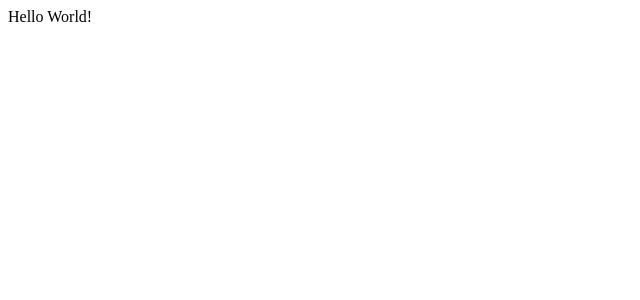
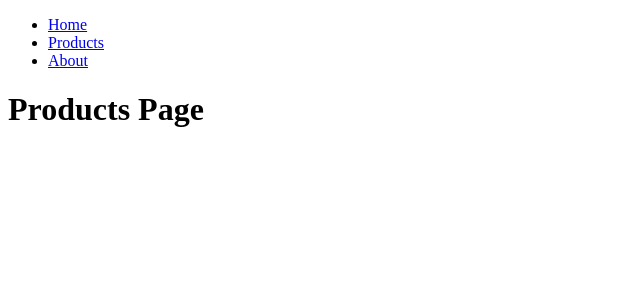
Before and after one commit to chaione/chaitools-react-blueprint, a React app: page /products in a window 1280 px wide. Shown: the top 300 px of the page, without its empty margins (0-640 px from the left). Built offline with nearby package versions, Linux system fonts and the light colour scheme.

Commit message:
Add React Router and basic configurations

```diff
--- a/src/Base.tsx
+++ b/src/Base.tsx
@@ -1,13 +1,33 @@
 import * as React from 'react'
+import {
+  BrowserRouter as Router,
+  Route,
+  Switch,
+  Link
+} from 'react-router-dom'
 
-export interface BaseProps {}
+import Landing from './components/Landing'
+import Products from './components/Products'
+import About from './components/About'
 
-export class Base extends React.Component<any, undefined> {
+export default class Base extends React.Component<any, undefined> {
   render () {
     return (
-      <div className='base-container'>
-        Hello World!
-      </div>
+      <Router>
+        <div className='root-container'>
+          <ul>
+            <li> <Link to='/'> Home </Link> </li>
+            <li> <Link to='/products'> Products </Link> </li>
+            <li> <Link to='/about'> About </Link> </li>
+          </ul>
+
+          <Switch>
+            <Route path='/' exact component={Landing} />
+            <Route path='/products' exact component={Products} />
+            <Route path='/about' exact component={About} />
+          </Switch>
+        </div>
+      </Router>
     )
   }
 }
--- a/src/app.tsx
+++ b/src/app.tsx
@@ -1,7 +1,7 @@
 import * as React from 'react'
 import * as ReactDOM from 'react-dom'
 
-import { Base } from './Base'
+import Base from './Base'
 import { AppContainer } from 'react-hot-loader'
 
 const $rootEl = document.getElementById("root")
@@ -17,5 +17,5 @@ const render = (Component: any) => {
 render(Base)
 
 if (module.hot) {
-  module.hot.accept('./Base', () => { render(require('./Base').Base) })
+  module.hot.accept('./Base', () => { render(require('./Base').default ) })
 }
--- /dev/null
+++ b/src/components/About.tsx
@@ -0,0 +1,9 @@
+import * as React from 'react'
+
+export default class About extends React.Component<any, undefined> {
+  render () {
+    return (
+      <h1> Page: About </h1>
+    )
+  }
+}
--- /dev/null
+++ b/src/components/Landing.tsx
@@ -0,0 +1,9 @@
+import * as React from 'react'
+
+export default class Landing extends React.Component<any, undefined> {
+  render () {
+    return (
+      <h1> Landing Page </h1>
+    )
+  }
+}
--- /dev/null
+++ b/src/components/Products.tsx
@@ -0,0 +1,9 @@
+import * as React from 'react'
+
+export default class Products extends React.Component<any, undefined> {
+  render () {
+    return (
+      <h1> Products Page </h1>
+    )
+  }
+}
--- a/tsconfig.json
+++ b/tsconfig.json
@@ -3,7 +3,7 @@
     "jsx": "react",
     "module": "commonjs",
     "noImplicitAny": true,
-    "outDir": "./build/",
+    "outDir": "./dist/",
     "preserveConstEnums": true,
     "removeComments": true,
     "target": "ES5",
--- a/webpack.config.js
+++ b/webpack.config.js
@@ -1,6 +1,7 @@
 const HtmlWebpackPlugin = require('html-webpack-plugin');
 const webpack = require('webpack')
 const { resolve } = require('path')
+const { TsConfigPathsPlugin } = require('awesome-typescript-loader')
 
 module.exports = {
   context: resolve(__dirname, 'src'),
@@ -28,7 +29,7 @@ module.exports = {
   devtool: 'inline-source-map',
 
   resolve: {
-    extensions: ['.ts', '.tsx', '.js']
+    extensions: ['.ts', '.tsx', '.js', '.jsx'],
   },
 
   module: {
@@ -49,6 +50,7 @@ module.exports = {
   plugins: [
     new webpack.HotModuleReplacementPlugin(),
     new webpack.NamedModulesPlugin(),
+    new TsConfigPathsPlugin(),
 
     // new webpack.LoaderOptionsPlugin({
     //   postcss: [ autoprefixer, precss ]
```
Also changed, not shown: package.json (+5 -3 lines), src/components/Hello.tsx (deleted, +0 -12 lines), 2 other files (tests, documents, lock files or other folders).
